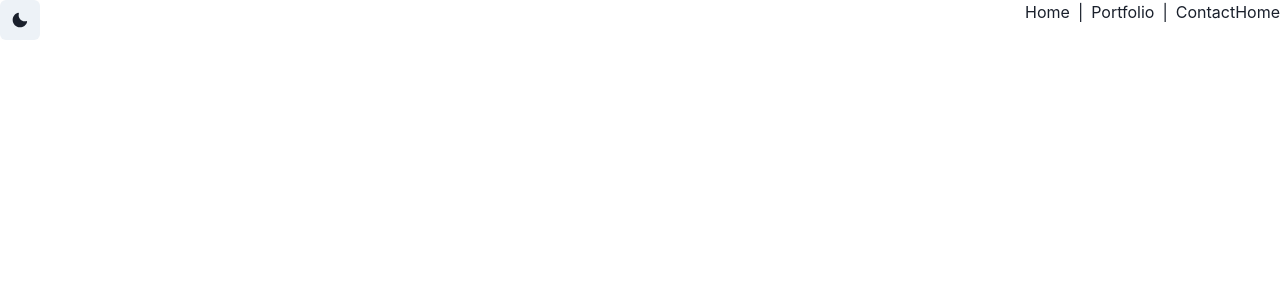
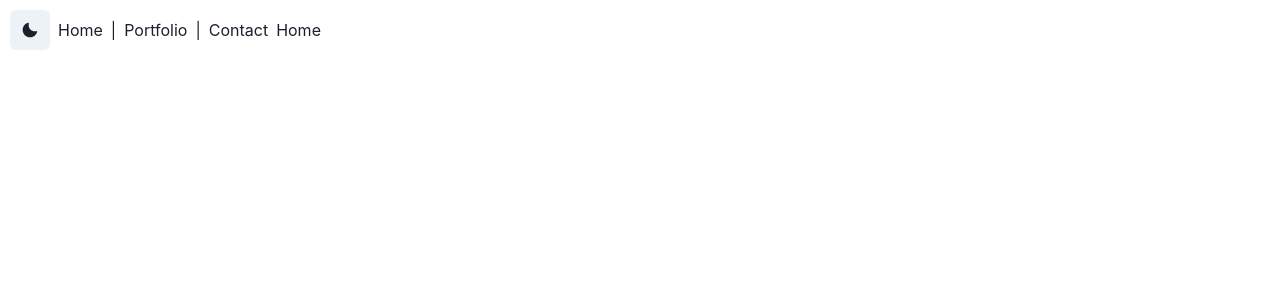
Before and after one commit to dargenioa/ReactPortfolio, a React (Create React App) app: page / in a window 1280 px wide. Shown: the top 300 px of the page. Built offline with nearby package versions, Linux system fonts and the light colour scheme.

Commit message:
fixed navbar styling

```diff
--- a/src/App.js
+++ b/src/App.js
@@ -4,19 +4,18 @@ import Portfolio from "./pages/Portfolio";
 import Contact from "./pages/Contact";
 import DarkMode from "./components/DarkMode";
 import NavBar from "./components/NavBar";
-import { Text, Heading, Flex, Stack, Spacer} from "@chakra-ui/react";
+import { Text, Heading, Flex, HStack, Spacer} from "@chakra-ui/react";
 
 function App() {
   return (
     <Router basename={process.env.PUBLIC_URL}>
-      <Flex>
+      <HStack m="10px">
         <DarkMode />
-        <Spacer />
         <NavBar />
         <Route exact path="/" component={Home} />
         <Route exact path="/portfolio" component={Portfolio} />
         <Route exact path="/contact" component={Contact} />
-      </Flex>
+      </HStack>
     </Router>
   );
 }
--- a/src/components/NavBar.js
+++ b/src/components/NavBar.js
@@ -1,14 +1,12 @@
 import { Breadcrumb, BreadcrumbItem, BreadcrumbLink } from "@chakra-ui/react";
 import { Link } from "react-router-dom";
-import Home from "../pages/Home";
-import Portfolio from "../pages/Portfolio";
-import Contact from "../pages/Contact";
+
 
 function NavBar() {
   return (
     <div>
       <Breadcrumb separator="|">
-        <BreadcrumbItem>
+        <BreadcrumbItem >
           <Link to="/">Home</Link>
         </BreadcrumbItem>
         <BreadcrumbItem>
```
Also changed, not shown: 1 other file (tests, documents, lock files or other folders).
